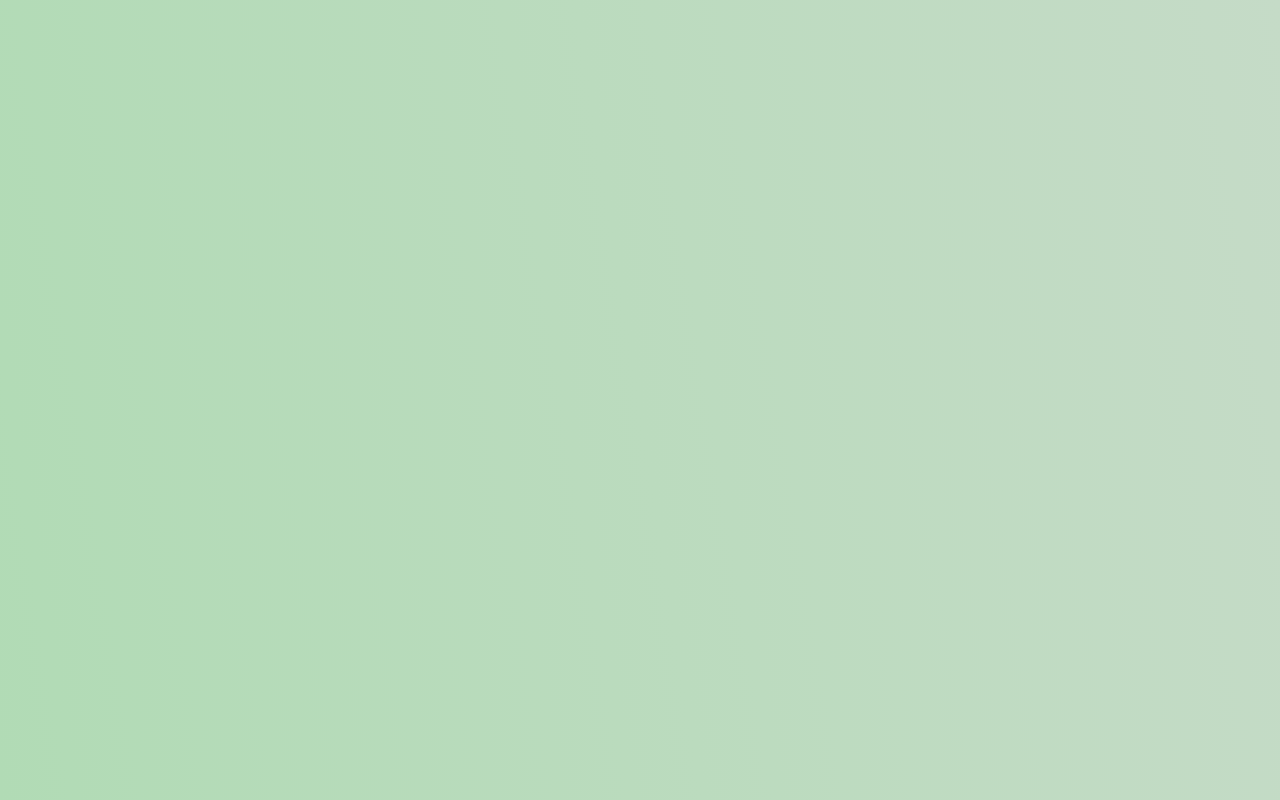
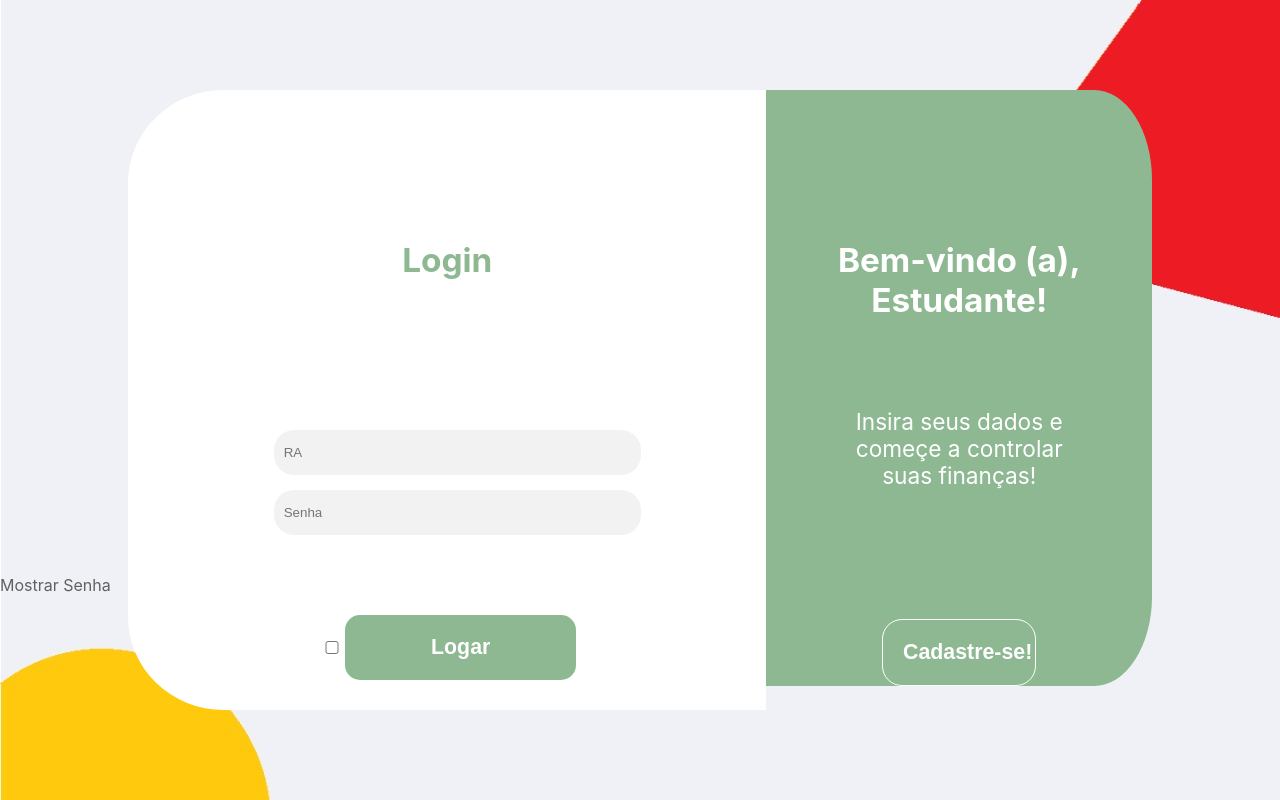
Before and after one commit to SundaeRaul/desafio3, a React (Create React App) app: page /Login in a window 1280 px wide. Built offline with nearby package versions, Linux system fonts and the light colour scheme.

Commit message:
tela de login quase pronta

```diff
--- /dev/null
+++ b/src/components/Login-Components/Login-Branco.css
@@ -0,0 +1,56 @@
+.branco{
+    width: 60%;
+    height: 100%;
+    background: #ffffff;
+    border-radius:15% 0 0 15%;
+    text-align: center;
+    padding: 30px;
+}
+
+.branco input{
+    outline: none;
+    background: rgba(0, 0, 0, .05);
+    border: none;
+    padding: 15px 10px;
+    color: rgba(0, 0, 0, 1);
+    border-radius: 20px;
+    width: 100%;
+    margin-bottom: 15px;
+    position: relative;
+}
+
+
+form{
+    width: 60%;
+    margin: 150px auto 25px auto;
+}
+
+.branco h2{
+    margin-top: 120px;
+    font-size: 25pt;
+    color: #8DB892;
+}
+
+.branco input#MostrarSenha{
+    width: 20px;
+}
+
+.branco button {
+    background-color: #8DB892;
+    width: 40%;
+    padding: 20px;
+    font-size: 16pt;
+    color: #ffffff;
+    font-weight: bold;
+    margin-top: 40px;
+    border: none;
+    outline: none;
+    border-radius: 15px;
+    transition: 0.5s;
+}
+
+.branco button:hover {
+    background-color: transparent;
+    border: 2px solid green;
+    color: green;
+}
--- /dev/null
+++ b/src/components/Login-Components/Login-Branco.jsx
@@ -0,0 +1,23 @@
+import React from 'react';
+import './Login-Branco.css';
+
+
+
+ function DivBranca () {
+    return (
+            <div class="branco">
+               <h2>Login</h2>
+               <form>
+                  <input type="text" placeholder="RA"/>
+                  <input type="password" placeholder="Senha"/>
+               </form>
+
+               <input type="checkbox" id="MostrarSenha" name="vehicle1" value="Bike"/>
+               <label for="Senha">Mostrar Senha</label>
+
+               <button type="submit" class="button">Logar</button>
+            </div>
+      );
+}
+
+export default DivBranca;
--- /dev/null
+++ b/src/components/Login-Components/Login-Verde.css
@@ -0,0 +1,42 @@
+.verde{
+    width: 40%;
+    height: 100%;
+    background: #8DB892;
+    border-radius: 0 15% 15% 0;
+    text-align: center;
+    margin: 0;
+}
+
+ .verde h2{
+    padding: 30px;
+    margin-top: 120px;
+    font-size: 25pt;
+    color: #ffffff;
+}
+
+.verde p{
+    width: 65%;
+    padding: 30px;
+    margin-top: 80px;
+    font-size: 17pt;
+    color: #ffffff;
+    margin: 0 auto;
+}
+
+.verde input {
+    background-color:transparent;
+    border: 1px solid white;
+    width: 40%;
+    padding: 20px;
+    font-size: 16pt;
+    color: #ffffff;
+    font-weight: bold;
+    border-radius: 20px;
+    margin-top: 100px;
+    transition: 0.5s;
+}
+
+.verde input:hover{
+    background-color: white;
+    color: green;
+}
--- /dev/null
+++ b/src/components/Login-Components/Login-Verde.jsx
@@ -0,0 +1,14 @@
+import React from 'react';
+import './Login-Verde.css';
+
+function DivVerde(){
+    return (
+        <div className="verde">
+            <h2>Bem-vindo (a), Estudante!</h2>
+               <p>Insira seus dados e começe a controlar suas finanças!</p>
+                <input type="button" id="Cadastro" value="Cadastre-se!"/>
+         </div>
+    );
+}
+
+export default DivVerde;
--- /dev/null
+++ b/src/pages/Login.js
@@ -0,0 +1,20 @@
+import React from 'react';
+import Raul from '../components/Raul';
+import DivBranca from'../components/Login-Components/Login-Branco';
+import DivVerde from'../components/Login-Components/Login-Verde';
+import '../styles/Login.css';
+
+
+
+function Login(){
+   return(
+      <div id="container">
+         <div id="box">
+            <DivBranca/>
+            <DivVerde/>
+         </div>
+      </div>
+   );
+}
+
+export default Login;
--- a/src/routes.js
+++ b/src/routes.js
@@ -2,16 +2,19 @@ import React from 'react';
 
 import App from './pages/App';
 import Contato from './pages/Contato';
+import Login from './pages/Login';
 
 
 import { Switch, Route } from 'react-router-dom';
 
 
+
 function Routes(){
     return(
         <Switch>
-            <Route path="/" component={App} exact />
+            <Route path="/" component={App} exact/>
             <Route path="/Contato" component={Contato} />
+            <Route path="/Login" component={Login} />
         </Switch>
     );
 }
--- /dev/null
+++ b/src/styles/Login.css
@@ -0,0 +1,26 @@
+body{
+    background-image: url("../images/img-de-fundo-Login.jpeg");
+    background-size: cover;
+    background-repeat: no-repeat;
+    overflow-y: hidden;
+}
+
+#container {
+    background: transparent;
+    width: 100%;
+    min-height: 100vh;
+    display: flex;
+    justify-content: center;
+    align-items: center;
+    border: none;
+    margin: 0;
+    padding: 0;
+    box-sizing: border-box;
+}
+
+div#box {
+    width: 80%;
+    height: 80%;
+    display: flex;
+    border-radius: 15%;
+}
```
Also changed, not shown: src/images/img-de-fundo-Login.jpeg (added).
